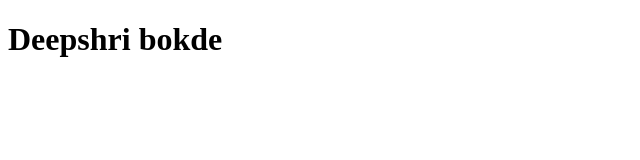
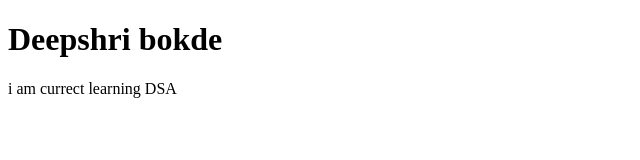
Before and after one commit to DeepshriBokde19/messho, a plain HTML site: page index.html in a window 1280 px wide. Shown: the whole page, without its empty margins (0-640 px from the left). Drawn offline with Linux system fonts and the light colour scheme.

Commit message:
Updated files

```diff
--- a/index.html
+++ b/index.html
@@ -7,5 +7,6 @@
 </head>
 <body>
     <h1>Deepshri  bokde</h1>
+    <p>i am currect learning DSA</p>
 </body>
 </html>
```
